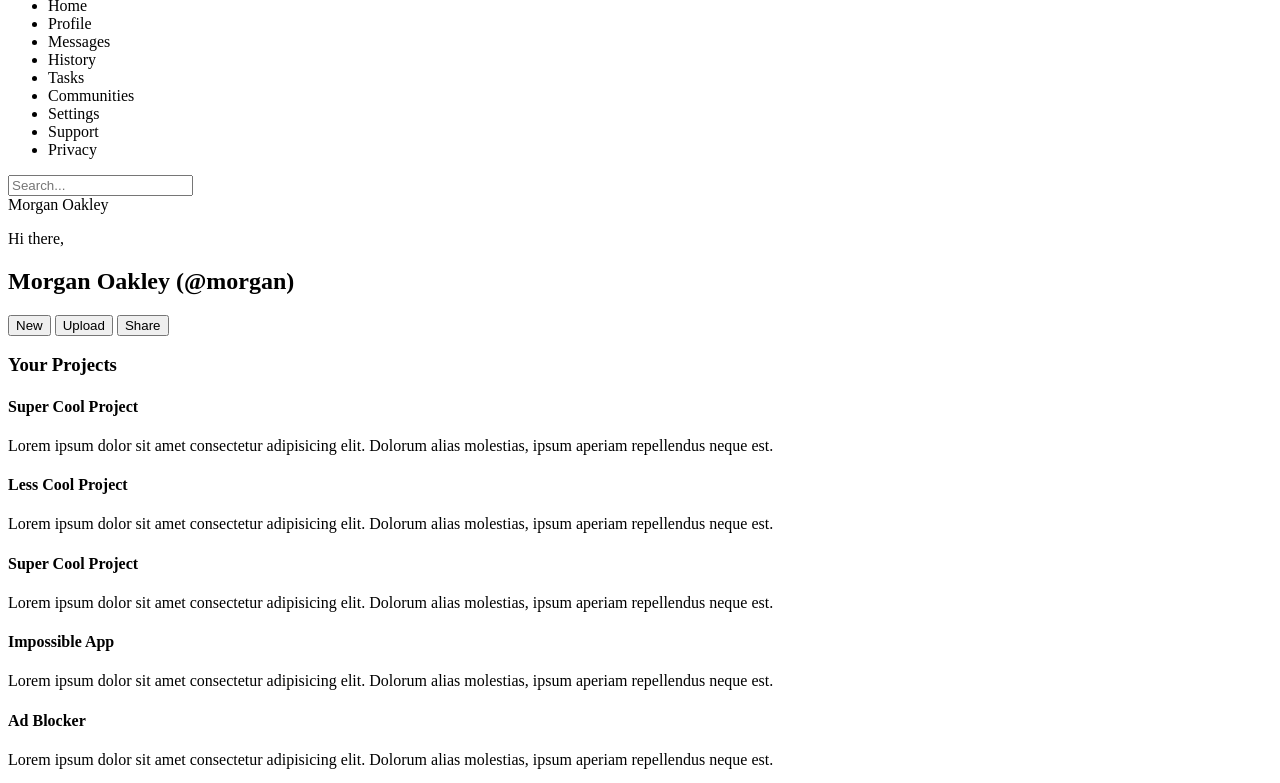
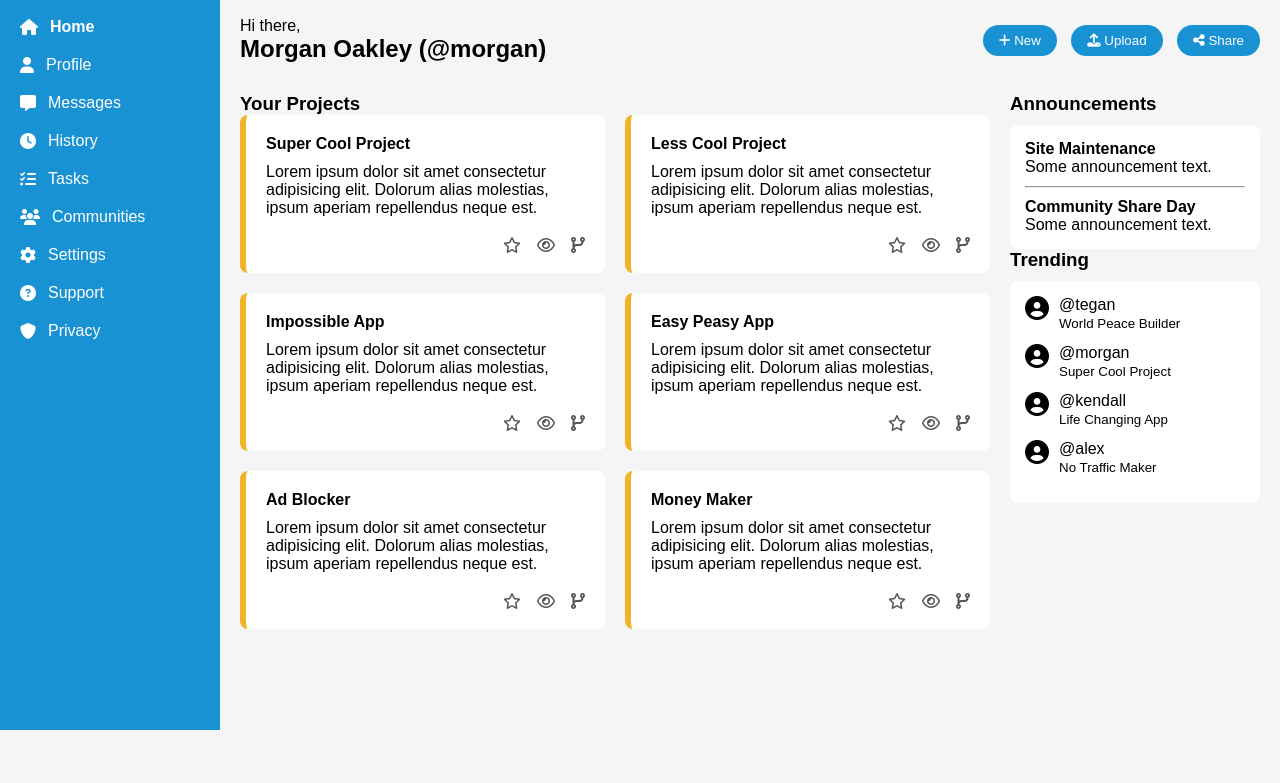
Before and after one commit to OLUJOHN2/CSS-PROJECTS, a plain HTML site: page 5. Admin Dashboard/index.html in a window 1280 px wide. Shown: the part 70-853 px from the top of the page. After the commit the page ends 800 px from the top, so only its background shows below. Drawn offline with Linux system fonts and the light colour scheme.

Commit message:
Admin dashboard completed

```diff
--- a/5. Admin Dashboard/index.html
+++ b/5. Admin Dashboard/index.html
@@ -4,26 +4,35 @@
   <meta charset="UTF-8">
   <meta name="viewport" content="width=device-width, initial-scale=1.0">
   <title>Admin Dashboard</title>
+
   <link rel="stylesheet" href="style.css">
+  <link
+    rel="stylesheet"
+    href="https://cdnjs.cloudflare.com/ajax/libs/font-awesome/6.5.1/css/all.min.css"
+  />
 </head>
+
 <body>
   <div class="dashboard">
 
-        <!-- sidebar -->
+    <!-- Sidebar -->
     <aside class="sidebar">
-            <h2 class="logo" >Dashboard</h2>
+      <h2 class="logo">
+        <i class="fa-solid fa-table-columns"></i>
+        Dashboard
+      </h2>
 
       <nav>
         <ul>
-                <li class="active">Home</li>
-                <li>Profile</li>
-                <li>Messages</li>
-                <li>History</li>
-                <li>Tasks</li>
-                <li>Communities</li>
-                <li>Settings</li>
-                <li>Support</li>
-                <li>Privacy</li>
+          <li class="active"><i class="fa-solid fa-house"></i> Home</li>
+          <li><i class="fa-solid fa-user"></i> Profile</li>
+          <li><i class="fa-solid fa-message"></i> Messages</li>
+          <li><i class="fa-solid fa-clock"></i> History</li>
+          <li><i class="fa-solid fa-list-check"></i> Tasks</li>
+          <li><i class="fa-solid fa-users"></i> Communities</li>
+          <li><i class="fa-solid fa-gear"></i> Settings</li>
+          <li><i class="fa-solid fa-circle-question"></i> Support</li>
+          <li><i class="fa-solid fa-shield"></i> Privacy</li>
         </ul>
       </nav>
     </aside>
@@ -33,8 +42,13 @@
 
       <!-- Top bar -->
       <header class="topbar">
-                <input type="text" placeholder="Search...">
+        <div class="search">
+          <i class="fa-solid fa-magnifying-glass"></i>
+          <input type="text" placeholder="Search..." />
+        </div>
+
         <div class="user">
+          <i class="fa-regular fa-bell"></i>
           <span>Morgan Oakley</span>
         </div>
       </header>
@@ -47,67 +61,101 @@
         </div>
 
         <div class="actions">
-                <button>New</button>
-                <button>Upload</button>
-                <button>Share</button>
+          <button><i class="fa-solid fa-plus"></i> New</button>
+          <button><i class="fa-solid fa-upload"></i> Upload</button>
+          <button><i class="fa-solid fa-share-nodes"></i> Share</button>
         </div>
       </section>
 
       <!-- Content -->
       <section class="content">
+
         <!-- Projects -->
         <div class="projects">
           <h3>Your Projects</h3>
 
           <div class="project-grid">
+
             <div class="card">
               <h4>Super Cool Project</h4>
               <p>Lorem ipsum dolor sit amet consectetur adipisicing elit.
-                                 Dolorum alias molestias, ipsum aperiam repellendus
-                                 neque est.</p>
+                Dolorum alias molestias, ipsum aperiam repellendus neque est.</p>
+
+              <div class="card-icons">
+                <i class="fa-regular fa-star"></i>
+                <i class="fa-regular fa-eye"></i>
+                <i class="fa-solid fa-code-branch"></i>
+              </div>
             </div>
 
             <div class="card">
               <h4>Less Cool Project</h4>
               <p>Lorem ipsum dolor sit amet consectetur adipisicing elit.
-                                 Dolorum alias molestias, ipsum aperiam repellendus
-                                 neque est.</p>
+                Dolorum alias molestias, ipsum aperiam repellendus neque est.</p>
+
+              <div class="card-icons">
+                <i class="fa-regular fa-star"></i>
+                <i class="fa-regular fa-eye"></i>
+                <i class="fa-solid fa-code-branch"></i>
               </div>
-
-                        <div class="card">
-                            <h4>Super Cool Project</h4>
-                            <p>Lorem ipsum dolor sit amet consectetur adipisicing elit.
-                                 Dolorum alias molestias, ipsum aperiam repellendus
-                                 neque est.</p>
             </div>
 
             <div class="card">
               <h4>Impossible App</h4>
               <p>Lorem ipsum dolor sit amet consectetur adipisicing elit.
-                                 Dolorum alias molestias, ipsum aperiam repellendus
-                                 neque est.</p>
+                Dolorum alias molestias, ipsum aperiam repellendus neque est.</p>
+
+              <div class="card-icons">
+                <i class="fa-regular fa-star"></i>
+                <i class="fa-regular fa-eye"></i>
+                <i class="fa-solid fa-code-branch"></i>
+              </div>
+            </div>
+
+            <div class="card">
+              <h4>Easy Peasy App</h4>
+              <p>Lorem ipsum dolor sit amet consectetur adipisicing elit.
+                Dolorum alias molestias, ipsum aperiam repellendus neque est.</p>
+
+              <div class="card-icons">
+                <i class="fa-regular fa-star"></i>
+                <i class="fa-regular fa-eye"></i>
+                <i class="fa-solid fa-code-branch"></i>
+              </div>
             </div>
 
             <div class="card">
               <h4>Ad Blocker</h4>
               <p>Lorem ipsum dolor sit amet consectetur adipisicing elit.
-                                 Dolorum alias molestias, ipsum aperiam repellendus
-                                 neque est.</p>
+                Dolorum alias molestias, ipsum aperiam repellendus neque est.</p>
+
+              <div class="card-icons">
+                <i class="fa-regular fa-star"></i>
+                <i class="fa-regular fa-eye"></i>
+                <i class="fa-solid fa-code-branch"></i>
+              </div>
             </div>
 
             <div class="card">
               <h4>Money Maker</h4>
               <p>Lorem ipsum dolor sit amet consectetur adipisicing elit.
-                                 Dolorum alias molestias, ipsum aperiam repellendus
-                                 neque est.</p>
+                Dolorum alias molestias, ipsum aperiam repellendus neque est.</p>
+
+              <div class="card-icons">
+                <i class="fa-regular fa-star"></i>
+                <i class="fa-regular fa-eye"></i>
+                <i class="fa-solid fa-code-branch"></i>
               </div>
+            </div>
+
           </div>
         </div>
 
         <!-- Right column -->
         <aside class="right">
+
           <div class="announcements">
-                        <h3>announcements</h3>
+            <h3>Announcements</h3>
             <div class="box">
               <p><strong>Site Maintenance</strong></p>
               <p>Some announcement text.</p>
@@ -119,17 +167,47 @@
 
           <div class="trending">
             <h3>Trending</h3>
-                        <div class="box">
+
+            <div class="box trending-list">
+              <div class="trend">
+                <i class="fa-solid fa-user-circle"></i>
+                <div>
                   <p>@tegan</p>
-                            <p>@morgan</p>
-                            <p>@kendall</p>
-                            <p>@alex</p>
+                  <small>World Peace Builder</small>
                 </div>
               </div>
+
+              <div class="trend">
+                <i class="fa-solid fa-user-circle"></i>
+                <div>
+                  <p>@morgan</p>
+                  <small>Super Cool Project</small>
+                </div>
+              </div>
+
+              <div class="trend">
+                <i class="fa-solid fa-user-circle"></i>
+                <div>
+                  <p>@kendall</p>
+                  <small>Life Changing App</small>
+                </div>
+              </div>
+
+              <div class="trend">
+                <i class="fa-solid fa-user-circle"></i>
+                <div>
+                  <p>@alex</p>
+                  <small>No Traffic Maker</small>
+                </div>
+              </div>
+            </div>
+          </div>
+
         </aside>
+
       </section>
+    </main>
 
-          </main>
   </div>
 </body>
 </html>
--- a/5. Admin Dashboard/style.css
+++ b/5. Admin Dashboard/style.css
@@ -0,0 +1,169 @@
+* {
+  margin: 0;
+  padding: 0;
+  box-sizing: border-box;
+  font-family: Arial, sans-serif;
+}
+
+body {
+  background: whitesmoke
+}
+
+.dashboard {
+  display: flex;
+  min-height: 100vh;
+}
+
+/* Sidebar */
+.sidebar {
+  width: 220px;
+  background: #1992d4;
+  color: white;
+  padding: 20px;
+}
+
+.logo {
+  margin-bottom: 30px;
+}
+
+.sidebar ul {
+  list-style: none;
+}
+
+.sidebar li {
+  padding: 10px 0;
+  cursor: pointer;
+}
+
+.sidebar li.active {
+  font-weight: bold;
+}
+
+/* Main */
+.main {
+  flex: 1;
+  padding: 20px;
+}
+
+/* Topbar */
+.topbar {
+  display: flex;
+  justify-content: space-between;
+  margin-bottom: 20px;
+}
+
+.topbar input {
+  width: 80%;
+  padding: 8px;
+  border-radius: 20px;
+  border: none;
+}
+
+/* Greeting */
+.greeting {
+  display: flex;
+  justify-content: space-between;
+  align-items: center;
+  margin-bottom: 30px;
+}
+
+.actions button {
+  margin-left: 10px;
+  padding: 8px 16px;
+  border: none;
+  border-radius: 20px;
+  background: #1992d4;
+  color: white;
+  cursor: pointer;
+}
+
+/* Content layout */
+.content {
+  display: grid;
+  grid-template-columns: 3fr 1fr;
+  gap: 20px;
+}
+
+/* Projects */
+.project-grid {
+  display: grid;
+  grid-template-columns: repeat(2, 1fr);
+  gap: 20px;
+}
+
+.card {
+  background: white;
+  padding: 20px;
+  border-left: 6px solid #f0b429;
+  border-radius: 8px;
+}
+
+.card h4 {
+  margin-bottom: 10px;
+}
+
+/* Right side */
+.right .box {
+  background: white;
+  padding: 15px;
+  border-radius: 8px;
+}
+
+.right h3 {
+  margin-bottom: 10px;
+}
+
+.right hr {
+  margin: 10px 0;
+}
+
+/* Sidebar icons */
+.sidebar li {
+  display: flex;
+  align-items: center;
+  gap: 12px;
+}
+
+/* Search bar */
+.search {
+  display: flex;
+  align-items: center;
+  gap: 10px;
+  background: #e2e8f0;
+  padding: 8px 14px;
+  border-radius: 20px;
+}
+
+.search input {
+  border: none;
+  background: transparent;
+  outline: none;
+}
+
+/* Buttons with icons */
+.actions button {
+  /* display: flex; */
+  align-items: center;
+  gap: 8px;
+}
+
+/* Card icons */
+.card-icons {
+  display: flex;
+  justify-content: flex-end;
+  gap: 16px;
+  margin-top: 20px;
+  color: #555;
+  cursor: pointer;
+}
+
+/* Trending */
+.trend {
+  display: flex;
+  gap: 10px;
+  margin-bottom: 12px;
+}
+
+.trend i {
+  font-size: 24px;
+}
```
Lines whose indentation alone changed are shown as unchanged.
